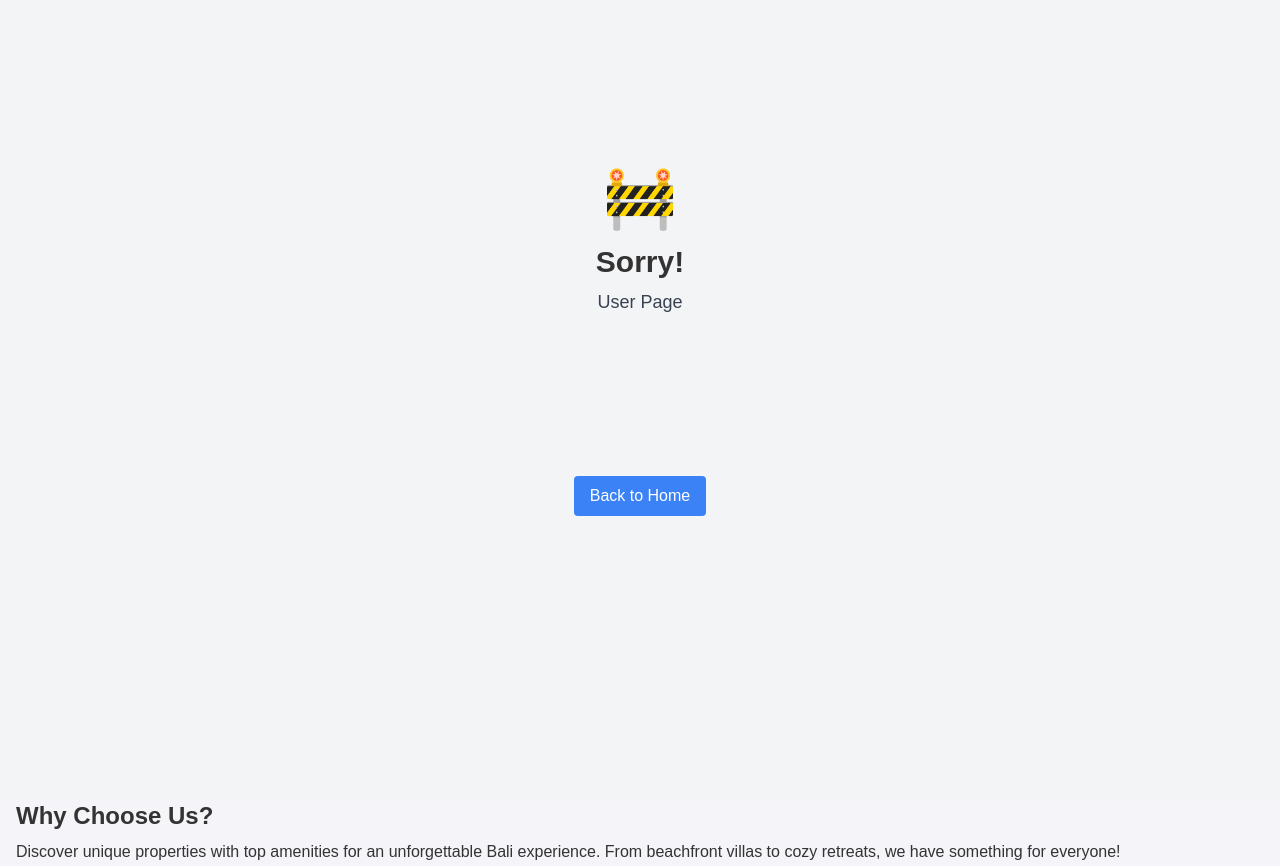
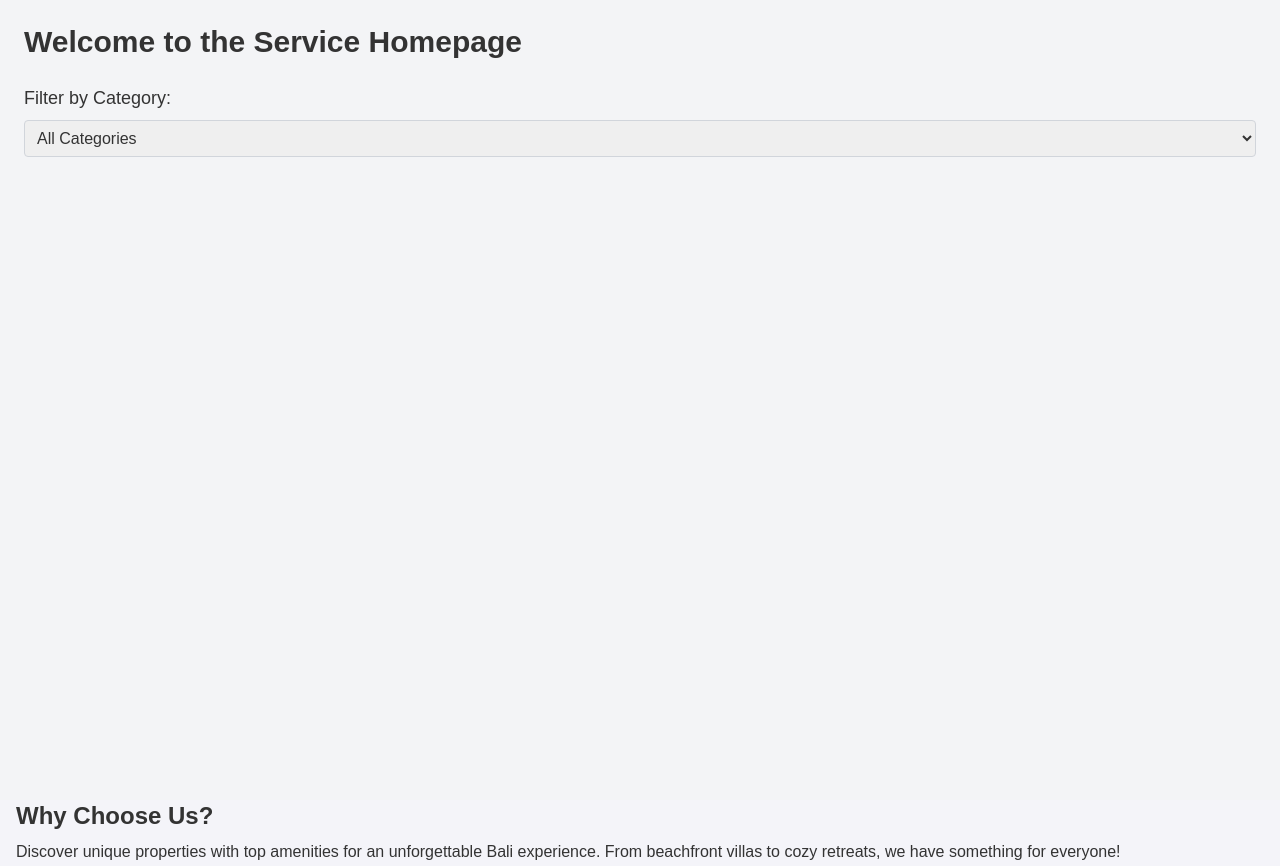
Before and after one commit to sugonamu/sijarta, a Django app: page /success/ in a window 1280 px wide. Shown: the part 72-938 px from the top of the page. Run offline with Django 5.2, Linux system fonts and the light colour scheme; some libraries are stand-ins or nearby versions.

Commit message:
added homepage and other stuff

```diff
--- a/main/templates/success.html
+++ b/main/templates/success.html
@@ -1,31 +1,58 @@
 {% extends 'base.html' %}
 
-{% block title %}Application Info{% endblock title %}
+{% block title %}Homepage{% endblock title %}
 
 {% block content %}
 {% include 'navbar.html' %}
 {% load static %}
 
-<div class="message-box flex flex-col items-center p-6 bg-gray-100 min-h-screen">
-    <br>
-    <br>
-    <br>
-    <br>
-    <br>
-    <br>
-    <div class="icon text-6xl mb-4">🚧</div>
-    <h1 class="text-3xl font-bold mb-2">Sorry!</h1>
-    <p class="text-lg text-gray-700 mb-4">User Page</p>
-    <br>
-    <br>
-    <br>
-    <br>
-    <br>
-    <br>
-    <a href="{% url 'main:home' %}">
-        <button class="bg-blue-500 text-white py-2 px-4 rounded hover:bg-blue-600 transition duration-200">Back to Home</button>
-    </a>
-    <br>
+<div class="container mx-auto p-6 bg-gray-100 min-h-screen">
+    <h1 class="text-3xl font-bold mb-6">Welcome to the Service Homepage</h1>
+
+    <!-- Search Filter -->
+    <div class="mb-6">
+        <label for="categoryFilter" class="block mb-2 text-lg font-medium">Filter by Category:</label>
+        <select id="categoryFilter" class="w-full p-2 border border-gray-300 rounded">
+            <option value="">All Categories</option>
+            {% for category in categories %}
+                <option value="{{ category.id }}">{{ category.name }}</option>
+            {% endfor %}
+        </select>
+    </div>
+
+    <!-- Service Categories and Subcategories -->
+    <div id="serviceList" class="grid grid-cols-1 md:grid-cols-2 lg:grid-cols-3 gap-4">
+        {% for category in categories %}
+            <div class="bg-white p-4 rounded shadow">
+                <h2 class="text-2xl font-bold mb-2">{{ category.name }}</h2>
+                <ul>
+                    {% for subcategory in category.subcategories.all %}
+                        <li class="mb-2">
+                            <a href="{% url 'main:subcategory_detail' subcategory.id %}" class="text-blue-500 hover:underline">
+                                {{ subcategory.name }}
+                            </a>
+                        </li>
+                    {% endfor %}
+                </ul>
+            </div>
+        {% endfor %}
+    </div>
 </div>
 
+<script>
+    // Filter Functionality
+    document.getElementById('categoryFilter').addEventListener('change', function () {
+        var selectedCategory = this.value;
+        var serviceList = document.getElementById('serviceList').children;
+
+        Array.from(serviceList).forEach(function (categoryDiv) {
+            if (selectedCategory === "" || categoryDiv.dataset.categoryId === selectedCategory) {
+                categoryDiv.style.display = 'block';
+            } else {
+                categoryDiv.style.display = 'none';
+            }
+        });
+    });
+</script>
+
 {% endblock content %}
--- a/main/views.py
+++ b/main/views.py
@@ -2,7 +2,7 @@
 from django.contrib.auth import login, logout, authenticate
 from django.contrib import messages
 from .forms import LoginForm
-from .models import UserProfile
+from .models import UserProfile,ServiceCategory
 import datetime
 from django.shortcuts import render, redirect
 from django.contrib.auth.forms import UserCreationForm, AuthenticationForm
@@ -15,7 +15,9 @@
 
 @login_required
 def home(request):
-    return render(request, 'home.html')
+    categories = ServiceCategory.objects.prefetch_related('subcategories').all()
+    return render(request, 'success.html', {'categories': categories})
+
 def success(request):
     return render(request, 'success.html')
 
```
Also changed, not shown: main/models.py (+16 -0 lines), main/migrations/0005_servicecategory_subcategory.py (added).
